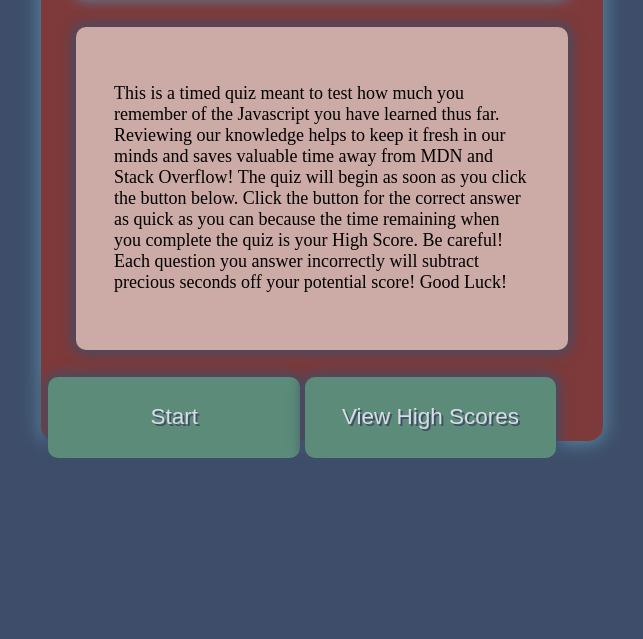
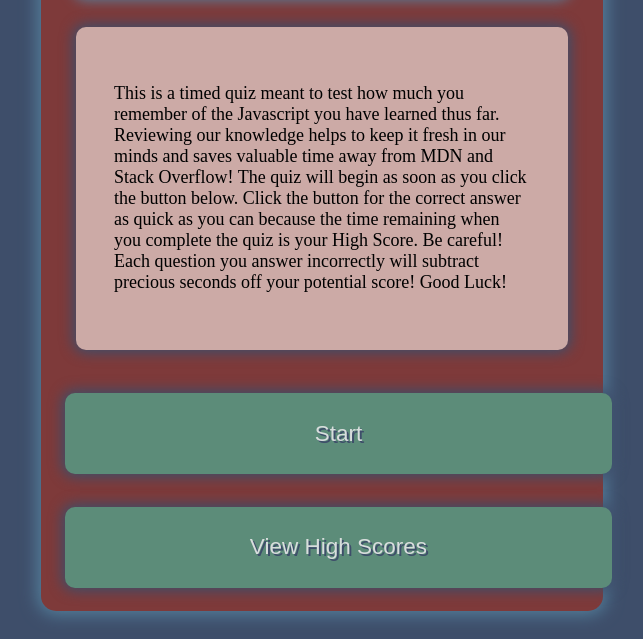
Before and after one commit to blchase215/coding-review-quiz, a plain HTML site: page index.html in a window 1280 px wide. Shown: the part 201-840 px from the top of the page, without its empty margins (325-968 px from the left). Before the commit the page ends 800 px from the top, so only its background shows below. Drawn offline with Linux system fonts and the light colour scheme.

Commit message:
late night tweaks

```diff
--- a/assets/css/style.css
+++ b/assets/css/style.css
@@ -41,7 +41,7 @@ body {
 
 #testArea {
     width: 100%;
-    height: 75vh;
+    height: fit-content;
     text-align: left;
     word-wrap: normal;
     padding: 7px;
@@ -64,21 +64,20 @@ body {
 #buttons {
     display: flex;
     flex-direction: row;
+    flex-wrap: wrap;
     position: fixed;
-    height: 3.5rem;
     margin: 10%;
-    padding: 13px;
-    width: auto;
+    width: 100px;
 }
 
 button {
     display: inline;
     text-align: center;
     padding: 5%;
-    width: 46%;
+    width: 100%;
     font-size: 1.25rem;
-    /* margin: 5%; */
-    height: 100%;
+    margin: 3%;
+    height: 50%;
     /* min-height: 6rem;
     max-height: 6rem; */
     color: var(--text);
@@ -88,7 +87,7 @@ button {
     box-shadow: 0px 0px 13px 3px var(--fiord);
     border: 0px;
     flex-direction: row;
-    flex-wrap: wrap;
+
     flex-grow: 1;
     /* justify-content: space-between; */
 }
```
